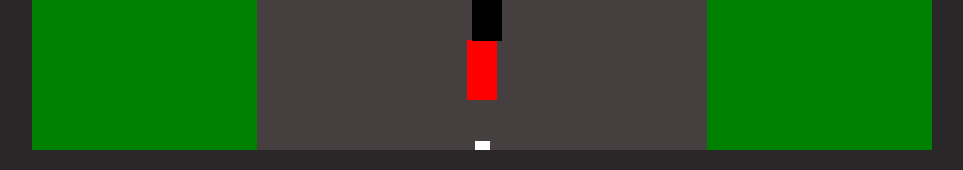
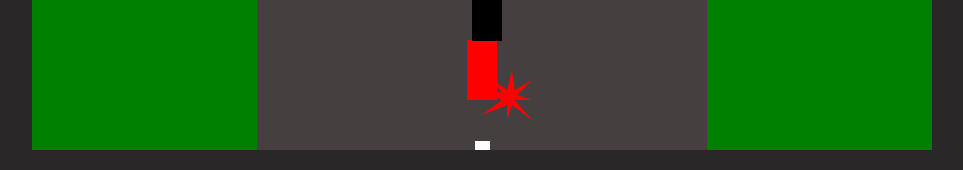
Before and after one commit to Nicholas-Riegel/racing-game, a plain HTML site: page index.html in a window 1280 px wide. Shown: the part 600-770 px from the top of the page, without its empty margins (158-1121 px from the left). Drawn offline with Linux system fonts and the light colour scheme.

Commit message:
Reduced size of spark. Added some commenting.

```diff
--- a/app.js
+++ b/app.js
@@ -2,6 +2,8 @@
 // ------------------------------------------------Constants and variables--------------------------------------------
 
 // create white lines
+// #road > div selects all direct child div elements of the element with ID "road"
+// This targets: lines-container-1, lines-container-2, and lines-container-3
 const linesContainerArray = document.querySelectorAll('#road > div')
 
 linesContainerArray.forEach(x => {
@@ -19,6 +21,10 @@ playerCar.setAttribute('class', 'car')
 document.querySelector('#road').appendChild(playerCar)
 
 // get the starting position of the car
+// getComputedStyle() gets the actual computed CSS values (e.g., "50px")
+// parseInt() converts the string "50px" to the number 50 (base 10)
+// These positions are relative to the #road container (top-left corner = 0,0)
+// since the car has position: absolute and #road has position: relative
 let playerCarX = parseInt(getComputedStyle(playerCar).left, 10);
 let playerCarY = parseInt(getComputedStyle(playerCar).top, 10);
 
@@ -29,6 +35,8 @@ const speed = 3;
 let [arrowUp, arrowDown, arrowLeft, arrowRight] = [false, false, false, false]
 
 // game boundaries
+// Top: 4px from top of road, Bottom: 660px from top of road
+// Left: 2px from left of road, Right: 428px from left of road
 const topBoundry = 4;
 const bottomBoundry = 660;
 const leftBoundry = 2;
@@ -70,7 +78,7 @@ const createEnemyCars = () => {
     checkPositionAndRemove(enemyCar)
 }
 
-// check position of enemy car and remove if off bottom of screen: code adapeted from ChatGPT
+// check position of enemy car and remove if off bottom of screen
 const checkPositionAndRemove = (enemyCar) => {
 
     const checkInterval = setInterval(() => {
@@ -178,9 +186,12 @@ const checkCollisions = () => {
 
     const playerRect = playerCar.getBoundingClientRect();
     const enemyCars = document.querySelectorAll('.enemyCar');
+    let enemyRect = null;
+
+    let collisionDetected = false;
 
     enemyCars.forEach(enemyCar => {
-        const enemyRect = enemyCar.getBoundingClientRect();
+        enemyRect = enemyCar.getBoundingClientRect();
 
         if (
             playerRect.top < enemyRect.bottom
@@ -188,6 +199,7 @@ const checkCollisions = () => {
             && playerRect.right > enemyRect.left
             && playerRect.bottom > enemyRect.top
         ) {
+            collisionDetected = true;
             // pause game
             enemyCars.forEach(enemyCar => {
                 enemyCar.classList.add('pause-animation')
@@ -199,6 +211,27 @@ const checkCollisions = () => {
             gameActive = false
         }
     });
+
+    if (collisionDetected) {
+        // Calculate the center of the player car
+        const playerCenterX = playerRect.left + (playerRect.width / 2);
+        const playerCenterY = playerRect.top + (playerRect.height / 2);
+
+        // Calculate the center of the enemy car
+        // const enemyCenterX = enemyRect.left + (enemyRect.width / 2);
+        // const enemyCenterY = enemyRect.top + (enemyRect.height / 2);
+
+        // Calculate the center of the line between the centers of the two cars
+        // const centerX = (playerCenterX + enemyCenterX) / 2;
+        // const centerY = (playerCenterY + enemyCenterY) / 2;
+
+        // Create and position the crash-spark element
+        const sparkStar = document.createElement('div');
+        sparkStar.className = 'crash-spark';
+        sparkStar.style.left = playerCenterX + 'px';
+        sparkStar.style.top = playerCenterY + 'px';
+        document.body.appendChild(sparkStar);
+    }
 };
 
 const playGame = () => {
--- a/style.css
+++ b/style.css
@@ -113,3 +113,12 @@ main {
 .pause-animation {
     animation-play-state: paused !important;
 }
+
+.crash-spark{
+    position: absolute;
+    z-index: 9;
+    height: 50px;
+    width: 50px;
+    background-color: red;
+    clip-path: polygon(0% 40%, 40% 45%, 10% 10%, 50% 40%, 60% 0%, 65% 40%, 100% 20%, 70% 50%, 100% 60%, 65% 60%, 100% 100%, 60% 70%, 50% 100%, 50% 70%, 0% 90%, 40% 60%);
+}
```
